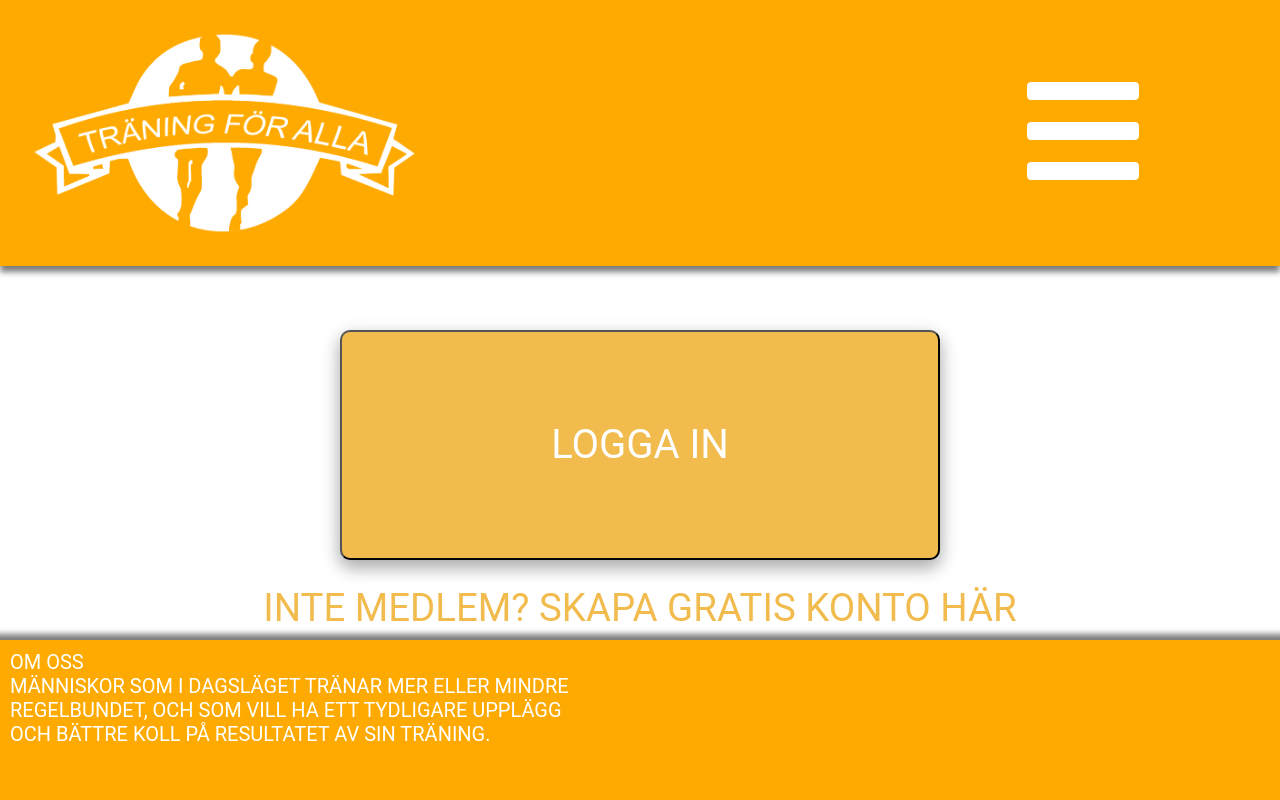
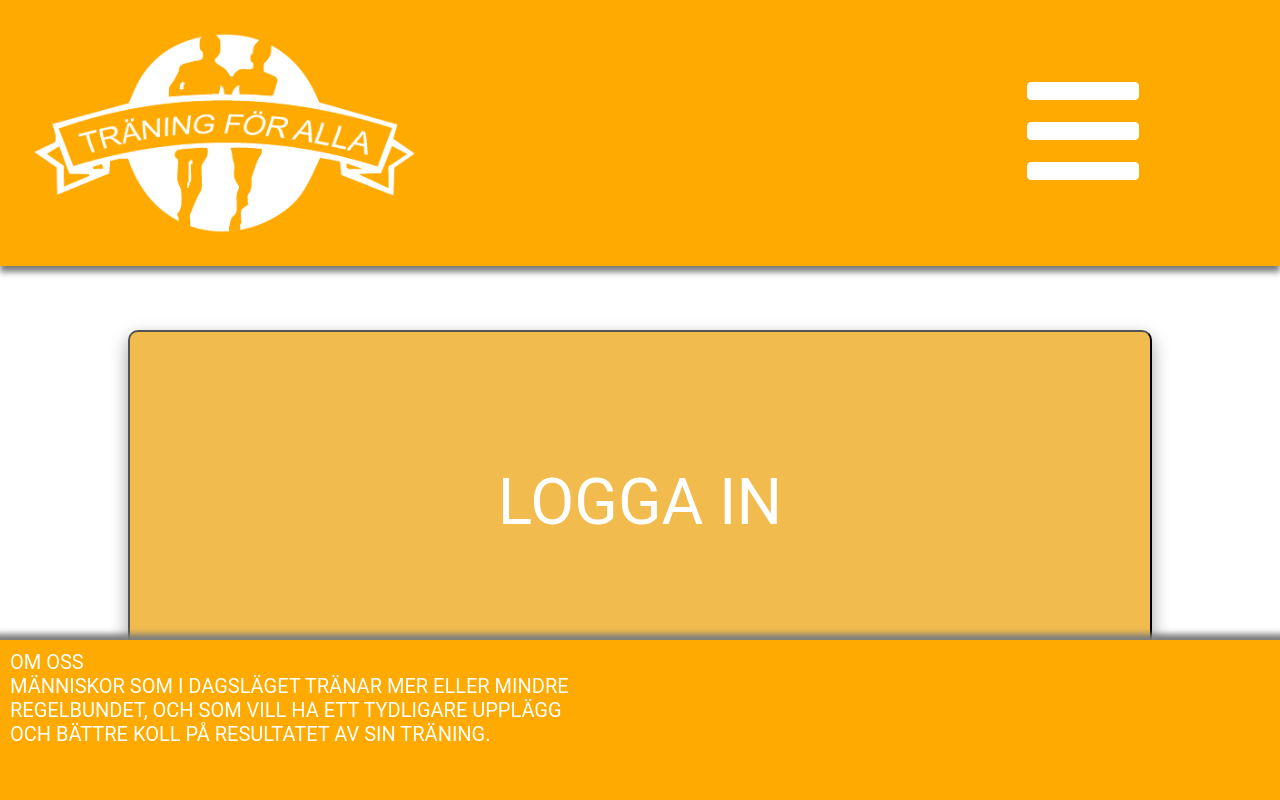
Before and after one commit to philip-rasmusson/yogui-bjj, a React (Create React App) app: page / in a window 1280 px wide. Shown: the top 800 px of the page. Built offline with nearby package versions, Linux system fonts and the light colour scheme; grey boxes are pictures that could not be loaded.

Commit message:
commit to ensamble coding

```diff
--- a/src/views/homeView/HomeView.css
+++ b/src/views/homeView/HomeView.css
@@ -2,31 +2,27 @@
     width: 100%;
     justify-self: center;
     align-self: center;
-
-    display:grid;
-    grid-template-rows: repeat(5,1fr);
+    display: grid;
+    grid-template-rows: repeat(5, 1fr);
     padding-top: 5%;
     padding-bottom: 5%;
 }
-.buttonOne,
-.buttonTwo,
-.buttonThree{
+
+.buttonOne, .buttonTwo, .buttonThree {
     background-color: #F1BB4E;
     justify-self: center;
     align-self: center;
-    width: 600px;
-    height: 230px;
-    box-shadow: 0 8px 16px 0 rgba(0,0,0,0.2), 0 6px 20px 0 rgba(0,0,0,0.19);
+    width: 80%;
+    height: 27vw;
+    box-shadow: 0 8px 16px 0 rgba(0, 0, 0, 0.2), 0 6px 20px 0 rgba(0, 0, 0, 0.19);
     border-radius: 10px;
-    font-family: Roboto;
+    font-family: 'Roboto', sans-serif;
     color: #fff;
-    font-size: 40px;
+    font-size: 5vw;
     text-transform: uppercase;
-    }
-.buttonOne:hover,
-.buttonTwo:hover,
-.buttonThree:hover{
+}
 
+.buttonOne:hover, .buttonTwo:hover, .buttonThree:hover {
     background-color: #FFAA00;
     box-shadow: 0 12px 16px 0 rgba(0, 0, 0, 0.24), 0 17px 50px 0 rgba(0, 0, 0, 0.19);
     font-size: 7.5vw;
@@ -56,11 +52,9 @@
     grid-row: 5;
 }
 
-.CreateAccount:hover{
-text-decoration-line: underline;
-font-size: 23px;
-cursor: pointer;
-color: #FFAA00;
-
-
+.CreateAccount:hover {
+    text-decoration-line: underline;
+    font-size: 3.5vw;
+    cursor: pointer;
+    color: #FFAA00;
 }
```
